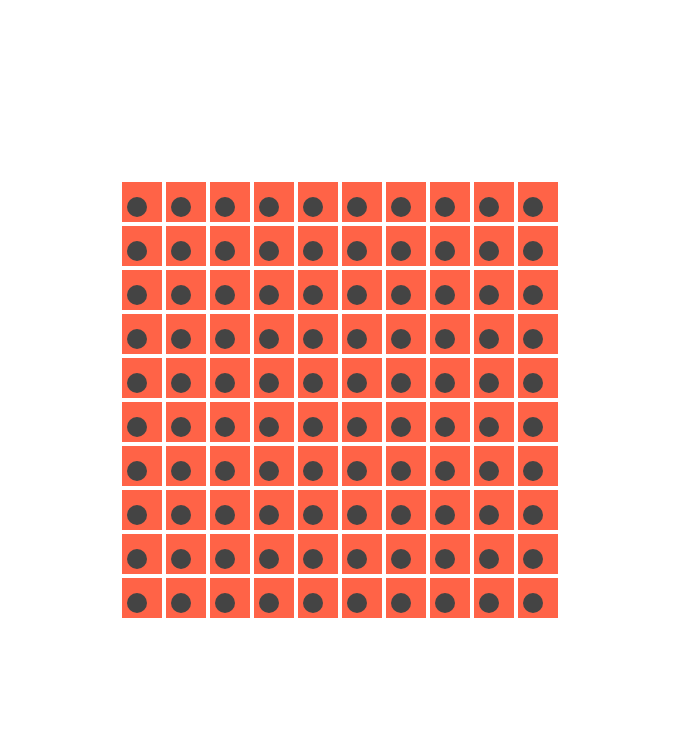
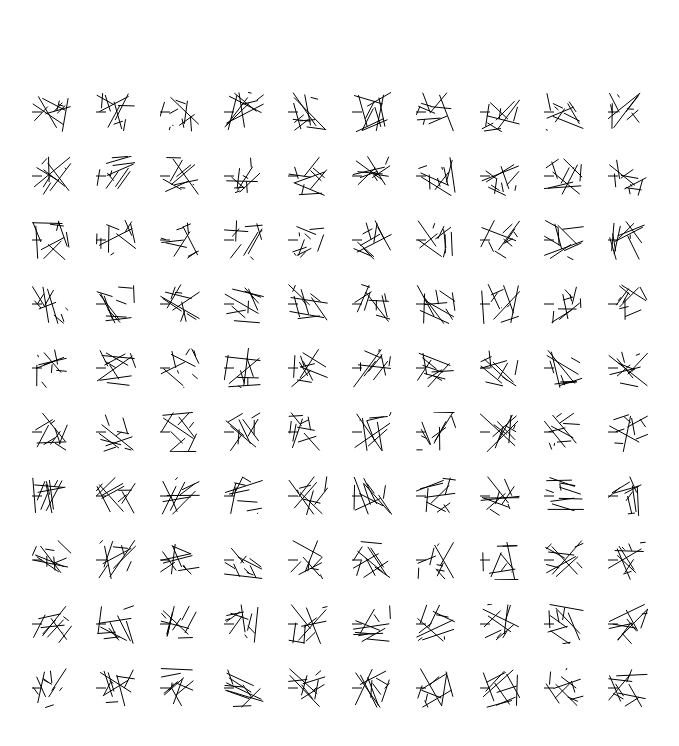
Before and after one commit to Sventenhaaf/haafpixels, a React (Vite) app: page /iterations in a window 1280 px wide. Shown: the top 746 px of the page, without its empty margins (300-979 px from the left). Built offline with nearby package versions, Linux system fonts and the light colour scheme.

Commit message:
iterations are looking quite ok!

```diff
--- a/src/Pages/Iterations/Iteration.tsx
+++ b/src/Pages/Iterations/Iteration.tsx
@@ -2,10 +2,25 @@ import React, { FC } from "react";
 
 interface Props {}
 
+const AMOUNT = 10;
+const array = new Array(AMOUNT).fill(0);
+
 const Iteration: FC<Props> = () => {
   return (
-    <svg style={{ background: "tomato", margin: 2, width: 40, height: 40 }}>
-      <circle cx={15} cy={25} r={10} fill="#444" />
+    <svg
+      style={{
+        //
+        // background: "#eee",
+        margin: 12,
+        width: 40,
+        height: 40,
+      }}
+    >
+      {/* <circle cx={15} cy={25} r={10} fill="#444" /> */}
+      <line x1="0" y1="20" x2="10" y2="20" stroke="black" />
+      {array.map((_, i) => (
+        <line key={i} x1={Math.random() * 40} y1={Math.random() * 40} x2={Math.random() * 40} y2={Math.random() * 40} stroke="black" />
+      ))}
     </svg>
   );
 };
```
